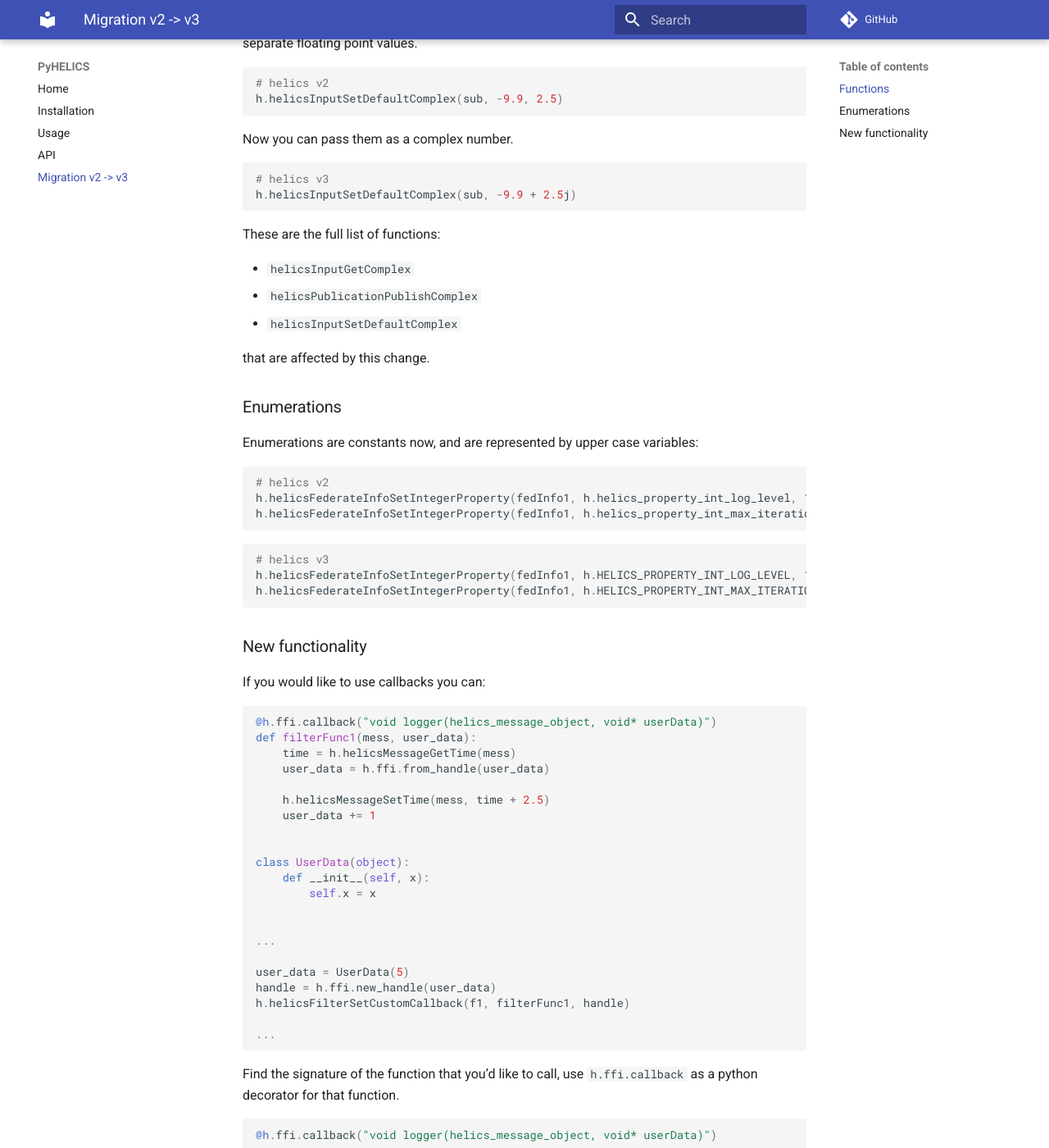
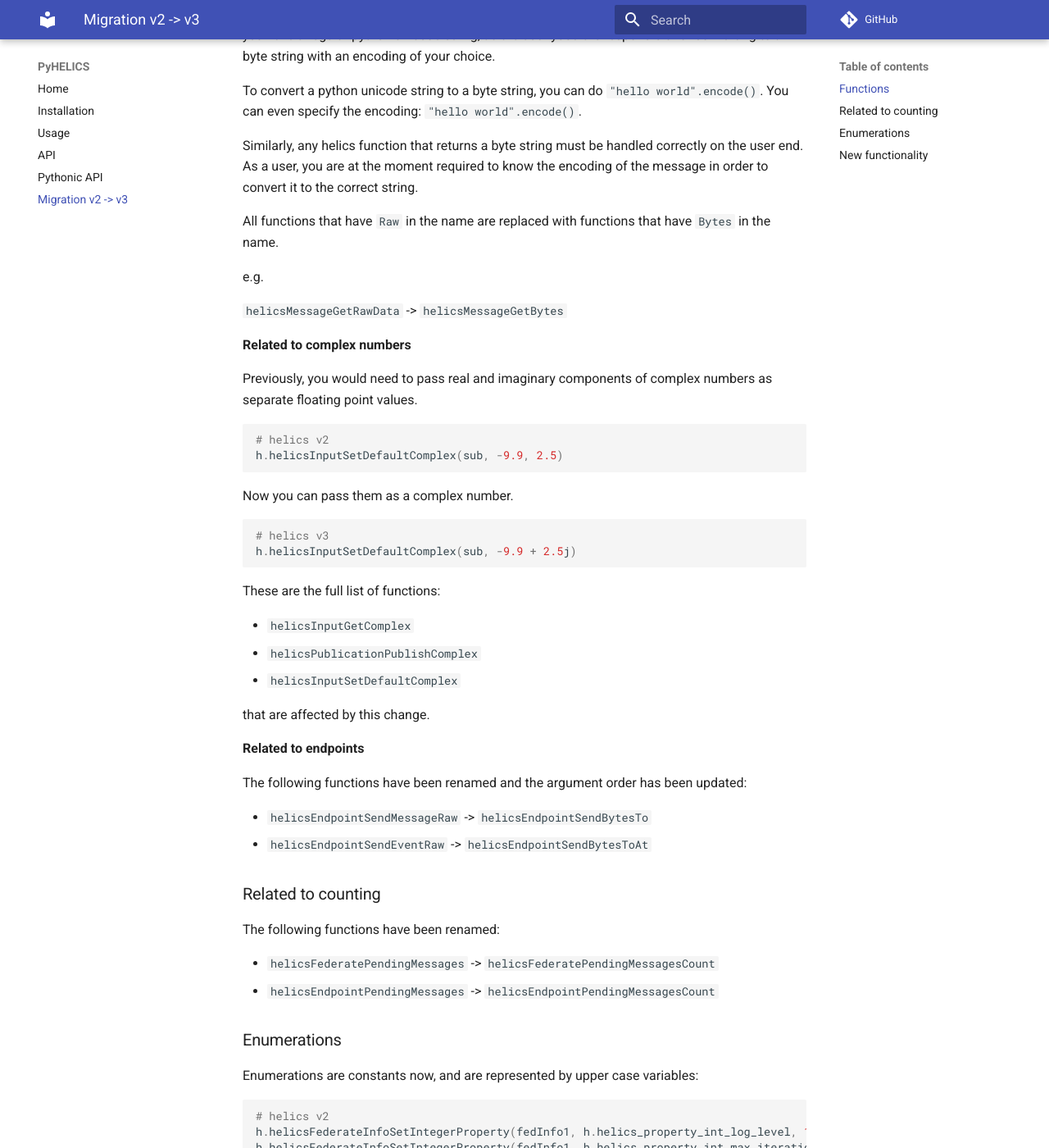
Before and after one commit to GMLC-TDC/pyhelics, an MkDocs documentation site: the page built from docs/migration-helics2-helics3.md, in a window 1280 px wide and 1400 px high, scrolled down 1230 px. Shown: the whole window at 82% size. Built offline with MkDocs 1.6.1 and Material for MkDocs 9.7.7, drawn with Linux system fonts in a browser that asks for light colours; comment, search, counter and statistics services are not loaded; some of the changed text lies outside the part shown.

Commit message:
Update documentation

````diff
--- a/docs/migration-helics2-helics3.md
+++ b/docs/migration-helics2-helics3.md
@@ -2,7 +2,13 @@
 
 This document will describe the path to migrate your python code from HELICS version 2.x.x to version 3.x.x.
 
+**pyhelics** is backward and forward compatible. So you won't need to make any of these changes. The following document is for reference only.
+
+[See this commit for a diff of all the changes](https://github.com/GMLC-TDC/pyhelics/commit/366a4c5cb7fdfe44e48a85acdde0be43d56df3a3).
+
 You can also see the [tests](https://github.com/GMLC-TDC/pyhelics/tree/master/tests) folder on github for more examples on how to use the various functions.
+
+See [the Pythonic Interface](./pythonic-interface.md) for all the new functionality that is available in pyhelics.
 
 ### Functions
 
@@ -32,6 +38,10 @@
 assert h.helicsMessageGetTime(m) == 2.5
 ```
 
+Functions named with `MessageObject` are renamed to use `Message`. This is all handled transparently in pyhelics, so you don't need to deal with it.
+
+This function has been renamed: `helicsMessageCheckFlag` -> `helicsMessageGetFlagOption` to be consistent with `helicsMessageSetFlagOption`.
+
 **Related to raw data**
 
 Additionally, any function that takes `bytes` as an input must be passed in a python bytestring. If you have a regular python unicode string, as the user yoou are responsible for converting to a byte string with an encoding of your choice.
@@ -40,6 +50,12 @@
 You can even specify the encoding: `"hello world".encode()`.
 
 Similarly, any helics function that returns a byte string must be handled correctly on the user end. As a user, you are at the moment required to know the encoding of the message in order to convert it to the correct string.
+
+All functions that have `Raw` in the name are replaced with functions that have `Bytes` in the name.
+
+e.g.
+
+`helicsMessageGetRawData` -> `helicsMessageGetBytes`
 
 **Related to complex numbers**
 
@@ -65,6 +81,22 @@
 
 that are affected by this change.
 
+**Related to endpoints**
+
+The following functions have been renamed and the argument order has been updated:
+
+- `helicsEndpointSendMessageRaw` -> `helicsEndpointSendBytesTo`
+- `helicsEndpointSendEventRaw` -> `helicsEndpointSendBytesToAt`
+
+### Related to counting
+
+The following functions have been renamed:
+
+- `helicsFederatePendingMessages` -> `helicsFederatePendingMessagesCount`
+- `helicsEndpointPendingMessages` -> `helicsEndpointPendingMessagesCount`
+
+
+
 ### Enumerations
 
 Enumerations are constants now, and are represented by upper case variables:
@@ -86,7 +118,7 @@
 If you would like to use callbacks you can:
 
 ```python
-@h.ffi.callback("void logger(helics_message_object, void* userData)")
+@h.ffi.callback("void logger(helics_message, void* userData)")
 def filterFunc1(mess, user_data):
     time = h.helicsMessageGetTime(mess)
     user_data = h.ffi.from_handle(user_data)
@@ -112,6 +144,12 @@
 Find the signature of the function that you'd like to call, use `h.ffi.callback` as a python decorator for that function.
 
 ```python
+@h.ffi.callback("void logger(helics_message, void* userData)")
+```
+
+In HELICS v2.x.x, use `helics_message_object` instead.
+
+```python
 @h.ffi.callback("void logger(helics_message_object, void* userData)")
 ```
 
--- a/mkdocs.yml
+++ b/mkdocs.yml
@@ -8,6 +8,7 @@
   - Installation: installation.md
   - Usage: usage.md
   - API: api/index.md
+  - Pythonic API: pythonic-interface.md
   - Migration v2 -> v3: migration-helics2-helics3.md
 
 theme:
````
Also changed, not shown: docs/pythonic-interface.md (added, +55 -0 lines).
